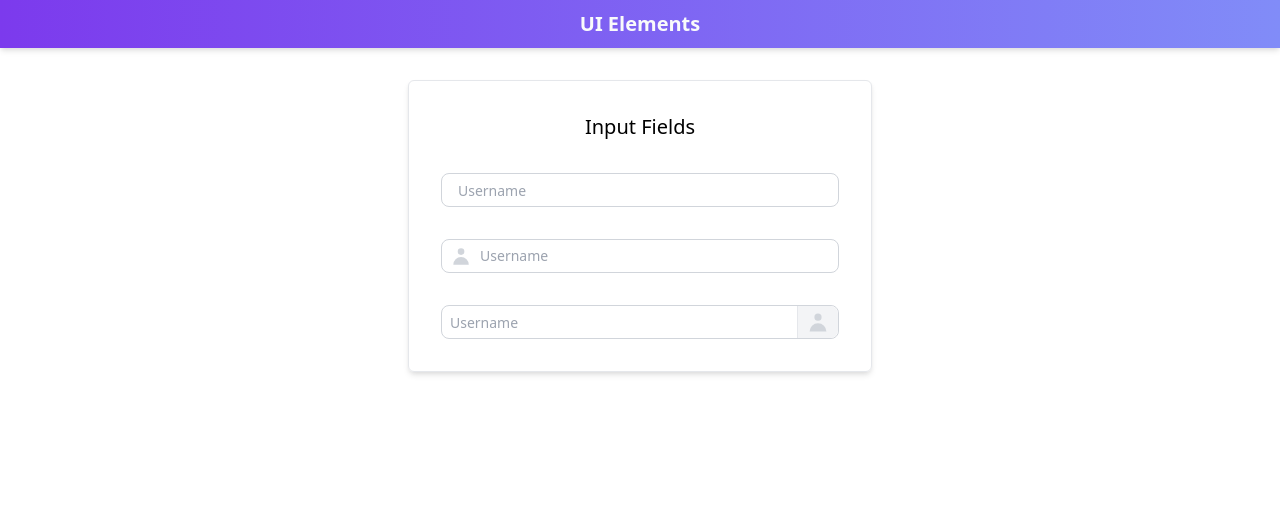
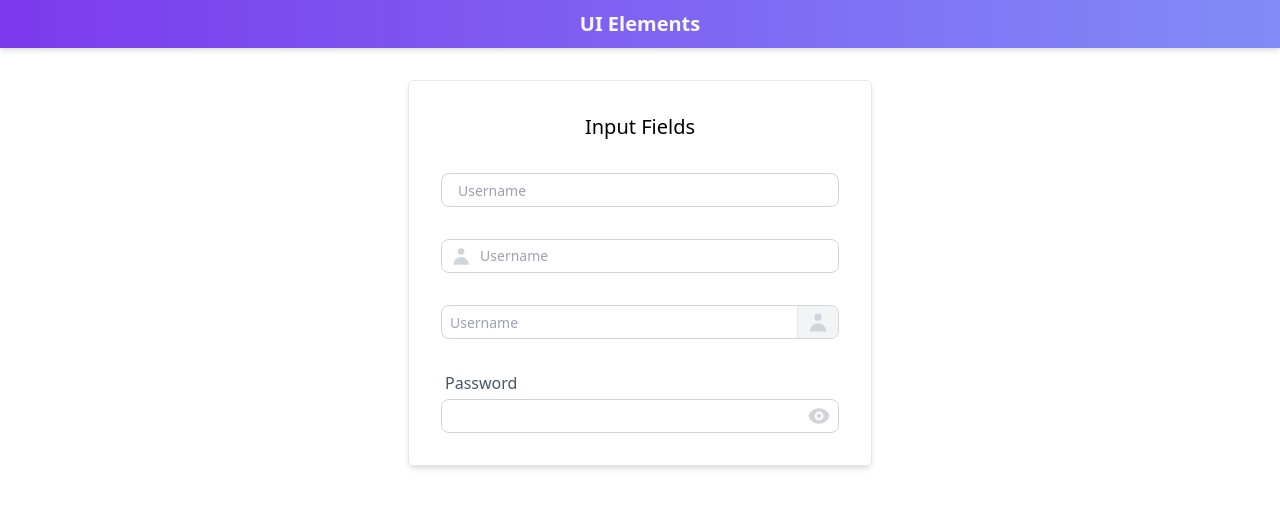
Before and after one commit to Dineshs91/ui-elements, a React (Create React App) app: page /forms/inputs in a window 1280 px wide. Shown: the top 508 px of the page. Built offline with nearby package versions, Linux system fonts and the light colour scheme.

Commit message:
Add password field

```diff
--- a/src/elements/forms/input.js
+++ b/src/elements/forms/input.js
@@ -1,8 +1,9 @@
-import { UserIcon } from '@heroicons/react/solid';
+import { UserIcon, EyeIcon, EyeOffIcon } from '@heroicons/react/solid';
 import { useState } from 'react';
 
 export default function Input() {
   const [inputThreeActive, setInputThreeActive] = useState(false);
+  const [showOnePassword, setShowOnePassword] = useState(false);
 
   return (
     <div className="pt-20 max-w-sm md:max-w-md lg:max-w-lg mx-auto px-6">
@@ -24,6 +25,15 @@ export default function Input() {
             <UserIcon className="h-6 w-6"></UserIcon>
           </div>
         </div>
+
+        <div>
+          <label className="px-1 text-gray-600">Password</label>
+          <div className="mt-1 border border-gray-300 rounded-lg px-2 py-1 flex space-x-2 items-center text-gray-300 focus-within:border-2 focus-within:text-gray-500 focus-within:border-purple-500">
+            <input type={showOnePassword ? "text": "password"} className="w-full font-normal text-sm outline-none focus:text-gray-700"></input>
+            <EyeIcon onClick={() => setShowOnePassword(true)} className={"h-6 w-6 " + (showOnePassword && "hidden")}></EyeIcon>
+            <EyeOffIcon onClick={() => setShowOnePassword(false)} className={"h-6 w-6 " + (!showOnePassword && "hidden")}></EyeOffIcon>
+          </div>
+        </div>
       </div>
 
     </div>
```
